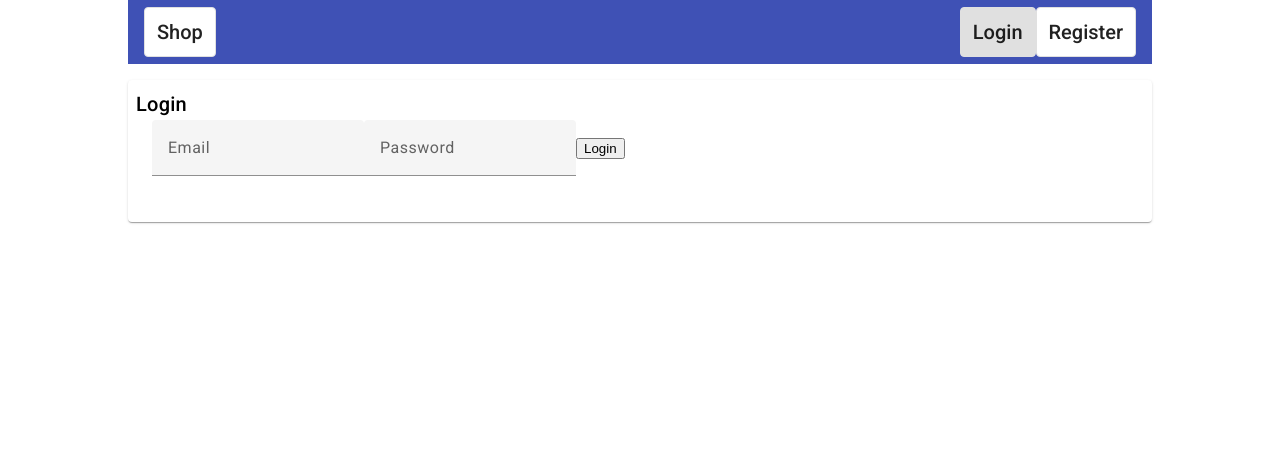
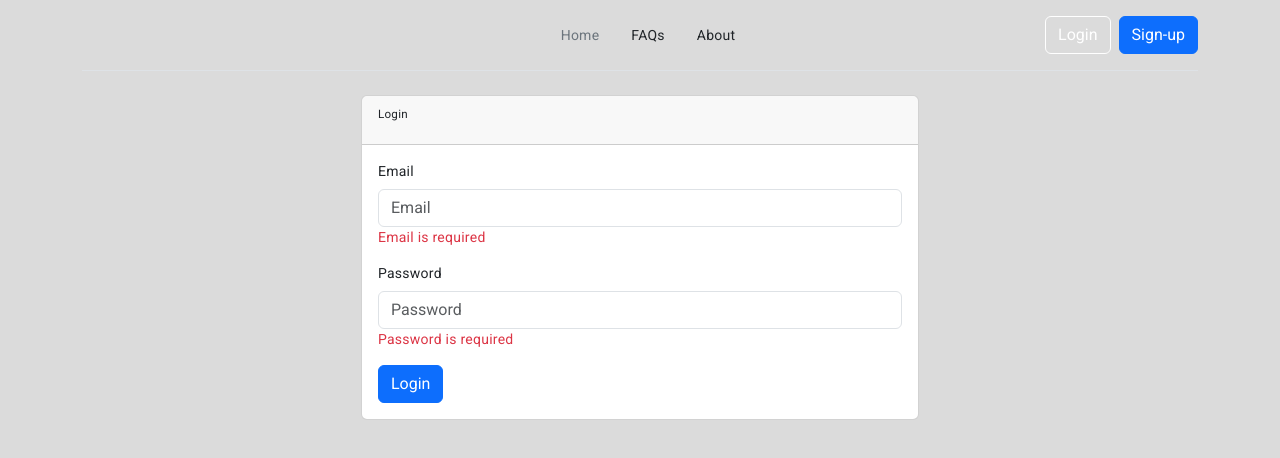
Before and after one commit to HaidaDaniel/myApp, an Angular app: page /login in a window 1280 px wide. Shown: the top 458 px of the page. Built offline with nearby package versions, Linux system fonts and the light colour scheme.

Commit message:
reworking layout using bootstrap

```diff
--- a/package.json
+++ b/package.json
@@ -20,6 +20,7 @@
     "@angular/platform-browser": "^16.2.0",
     "@angular/platform-browser-dynamic": "^16.2.0",
     "@angular/router": "^16.2.0",
+    "bootstrap": "^5.3.2",
     "rxjs": "~7.8.0",
     "tslib": "^2.3.0",
     "zone.js": "~0.13.0"
--- a/src/app/app.component.html
+++ b/src/app/app.component.html
@@ -1,4 +1,4 @@
-<div class=main>
+<div class="container">
   <app-header></app-header>
   <router-outlet></router-outlet>
 </div>
--- a/src/app/components/header/header.component.html
+++ b/src/app/components/header/header.component.html
@@ -1,11 +1,29 @@
-<mat-toolbar color="primary" class="header">
-    <mat-button-toggle [value]="'shop'" routerLink="/shop"
-        routerLinkActive="mat-button-toggle-checked">Shop</mat-button-toggle>
+<!-- <header color="primary" class="row header">
+    <a routerLink="/shop" class="col header-link" routerLinkActive="mat-button-toggle-checked">Shop</a>
 
-    <span class="example-spacer"></span>
+    <span class="col example-spacer"></span>
 
-    <mat-button-toggle [value]="'login'" routerLink="/login"
-        routerLinkActive="mat-button-toggle-checked">Login</mat-button-toggle>
-    <mat-button-toggle [value]="'register'" routerLink="/register"
-        routerLinkActive="mat-button-toggle-checked">Register</mat-button-toggle>
-</mat-toolbar>
+    <a routerLink="/login" class="col header-link" routerLinkActive="mat-button-toggle-checked">Login</a>
+    <a routerLink="/register" class="col header-link" routerLinkActive="mat-button-toggle-checked">Register</a>
+</header> -->
+
+<header
+    class="d-flex flex-wrap align-items-center justify-content-center justify-content-md-between py-3 mb-4 border-bottom">
+    <a href="/" class="d-flex align-items-center col-md-3 mb-2 mb-md-0 text-dark text-decoration-none">
+        <svg class="bi me-2" width="40" height="32" role="img" aria-label="Bootstrap">
+            <use xlink:href="#bootstrap"></use>
+        </svg>
+    </a>
+
+    <ul class="nav col-12 col-md-auto mb-2 justify-content-center mb-md-0">
+        <li><a routerLink="/shop" class="nav-link px-2 link-secondary">Home</a></li>
+        <li><a href="#" class="nav-link px-2 link-dark">FAQs</a></li>
+        <li><a href="#" class="nav-link px-2 link-dark">About</a></li>
+    </ul>
+
+    <div class="col-md-3 text-end">
+        <button type="button" routerLink="/login" routerLinkActive="mat-button-toggle-checked"
+            class="btn btn-outline-primary me-2">Login</button>
+        <button type="button" class="btn btn-primary">Sign-up</button>
+    </div>
+</header>
--- a/src/app/components/header/header.component.scss
+++ b/src/app/components/header/header.component.scss
@@ -1,13 +1,19 @@
-.header {
-  margin-bottom: 1rem;
-}
+// header {
+//   margin: 1rem 0;
+//   border: 1px black solid;
+//   background-color: aliceblue;
+// }
 .example-spacer {
   flex: 1;
 }
-
+.header-link {
+  text-decoration: none;
+  margin: 0 1rem;
+}
 .mat-button-toggle-checked {
-  /* Ваши стили для активной кнопки */
-  background-color: #007bff; /* Пример: синий фон */
-  color: #fff; /* Пример: белый текст */
-  /* Другие стили */
+  border: 1px #fff solid;
+  color: #fff;
 }
+.nav-link {
+  margin-left: 1rem;
+}
--- a/src/app/components/login/login.component.html
+++ b/src/app/components/login/login.component.html
@@ -1,19 +1,26 @@
-<mat-card class="login">
-    <mat-card-title>Login</mat-card-title>
-    <mat-card-content>
+<div class="card login mx-auto col-lg-6 col-12">
+    <div class="card-header">
+        <h5>Login</h5>
+    </div>
+    <div class="card-body">
         <form [formGroup]="loginForm" (ngSubmit)="onSubmit()">
-            <mat-form-field>
-                <input matInput placeholder="Email" formControlName="email" required>
-                <mat-error *ngIf="loginForm.get('email')?.hasError('required')">Email is required</mat-error>
-                <mat-error *ngIf="loginForm.get('email')?.hasError('email')">Invalid email</mat-error>
-            </mat-form-field>
+            <div class="mb-3">
+                <label for="email" class="form-label">Email</label>
+                <input type="email" class="form-control" id="email" placeholder="Email" formControlName="email"
+                    required>
+                <div *ngIf="loginForm.get('email')?.hasError('required')" class="text-danger">Email is required</div>
+                <div *ngIf="loginForm.get('email')?.hasError('email')" class="text-danger">Invalid email</div>
+            </div>
 
-            <mat-form-field>
-                <input matInput type="password" placeholder="Password" formControlName="password" required>
-                <mat-error *ngIf="loginForm.get('password')?.hasError('required')">Password is required</mat-error>
-            </mat-form-field>
+            <div class="mb-3">
+                <label for="password" class="form-label">Password</label>
+                <input type="password" class="form-control" id="password" placeholder="Password"
+                    formControlName="password" required>
+                <div *ngIf="loginForm.get('password')?.hasError('required')" class="text-danger">Password is required
+                </div>
+            </div>
 
-            <button mat-raised-button color="primary" type="submit">Login</button>
+            <button type="submit" class="btn btn-primary">Login</button>
         </form>
-    </mat-card-content>
-</mat-card>
+    </div>
+</div>
--- a/src/app/components/login/login.component.scss
+++ b/src/app/components/login/login.component.scss
@@ -1,3 +1,6 @@
-.login {
-  padding: 0.5rem;
-}
+// .login {
+//   display: flex;
+//   justify-self: center;
+//   padding: 0.5rem;
+//   width: 50%;
+// }
--- a/src/app/components/product-list/product-list.component.html
+++ b/src/app/components/product-list/product-list.component.html
@@ -4,7 +4,11 @@
     <app-product [product]="product"></app-product>
 </div> -->
 <div class="product-list">
-    <ng-container *ngFor="let product of products">
-        <app-product class="product-item" [product]="product"></app-product>
-    </ng-container>
+    <div class="row">
+        <ng-container *ngFor="let product of products">
+            <div class="col-12 col-sm-6 col-md-4 col-lg-3">
+                <app-product [product]="product"></app-product>
+            </div>
+        </ng-container>
+    </div>
 </div>
--- a/src/app/components/product-list/product-list.component.scss
+++ b/src/app/components/product-list/product-list.component.scss
@@ -1,5 +1,3 @@
-@import "../../../styles.scss";
-
 .product-list {
   display: flex;
   width: 100%;
@@ -8,30 +6,3 @@
   flex-direction: row;
   align-items: center;
 }
-$margin: 0.4rem;
-
-.product-item {
-  margin: $margin;
-  height: 48.5rem;
-  width: calc(20% - #{$margin * 2});
-
-  @media #{$xl} {
-    width: calc(25% - #{$margin * 2});
-    height: 41rem;
-  }
-
-  @media #{$lg} {
-    width: calc(33.33% - #{$margin * 2});
-    height: 41rem;
-  }
-
-  @media #{$md} {
-    width: calc(50% - #{$margin * 2});
-    height: 50rem;
-  }
-
-  @media #{$sm} {
-    width: calc(100% - #{$margin * 2});
-    height: 60rem;
-  }
-}
--- a/src/app/components/product/product.component.html
+++ b/src/app/components/product/product.component.html
@@ -1,16 +1,14 @@
-<mat-card class="card-styled">
+<div class="card card-styled">
     <div class="product-image-box">
-        <img class="product-image" [src]="product.image" alt="{{ product.title }}" />
+        <img class="card-img-top product-image" [src]="product.image" alt="{{ product.title }}" />
     </div>
-    <div class="product-card">
-        <div class="card-title">
-            {{ product.title }}
-        </div>
+    <div class="product-card card-body">
+        <h5 class="card-title">{{ product.title }}</h5>
     </div>
     <div class="card-footer">
         <h5>Price: {{ product.price }} USD</h5>
-        <a [routerLink]="['/products', product.id]">
-            <button mat-raised-button color="primary">Get details</button>
+        <a class="link" [routerLink]="['/products', product.id]">
+            <button class="btn btn-primary">Get details</button>
         </a>
     </div>
-</mat-card>
+</div>
--- a/src/app/components/product/product.component.scss
+++ b/src/app/components/product/product.component.scss
@@ -1,45 +1,72 @@
-.card-styled {
-  width: 100%;
-  height: 100%;
-  display: flex;
-  flex-direction: column;
-  justify-content: space-between;
-}
-
+// .card-styled {
+//   width: 100%;
+//   height: 100%;
+//   display: flex;
+//   flex-direction: column;
+//   justify-content: space-between;
+// }
+@import "../../../styles.scss";
 .product-image-box {
   display: flex;
   align-items: center;
   align-self: center;
   width: 100%;
   height: 70%;
-  padding: 0.25rem;
+  padding: 0.5rem;
   text-align: center;
 }
 
 .product-image {
   max-width: 100%;
   max-height: 100%;
+  padding: 0.25rem;
 }
 
 .product-card {
   display: flex;
   height: 300px;
   flex-direction: column;
-  height: 15%;
+  height: 20%;
   justify-content: space-between;
   align-items: center;
 }
 .card-footer {
-  height: 15%;
+  display: flex;
+  padding: 0.5rem;
+  height: 10%;
   align-self: center;
 }
 .card-title {
+  padding: 0.5rem;
   display: flex;
   align-items: center;
   height: 100%;
 }
 
 .link {
+  align-self: center;
   text-decoration: none;
   color: #212529;
 }
+$margin: 0.4rem;
+
+.card-styled {
+  margin: $margin;
+  height: 48.5rem;
+  width: 100%;
+  @media #{$xl} {
+    height: 41rem;
+  }
+
+  @media #{$lg} {
+    height: 41rem;
+  }
+
+  @media #{$md} {
+    height: 50rem;
+  }
+
+  @media #{$sm} {
+    height: 60rem;
+  }
+}
--- a/src/styles.scss
+++ b/src/styles.scss
@@ -1,4 +1,5 @@
 /* You can add global styles to this file, and also import other style files */
+@import "~bootstrap/dist/css/bootstrap.min.css";
 
 html,
 body {
@@ -6,7 +7,8 @@ body {
 }
 body {
   margin: 0 auto;
-  width: 80%;
+  width: 90%;
+  background-color: #dbdbdb;
   font-family: Roboto, "Helvetica Neue", sans-serif;
 }
 $sm: "(max-width: 576px)";
```
Also changed, not shown: 1 other file (tests, documents, lock files or other folders).
